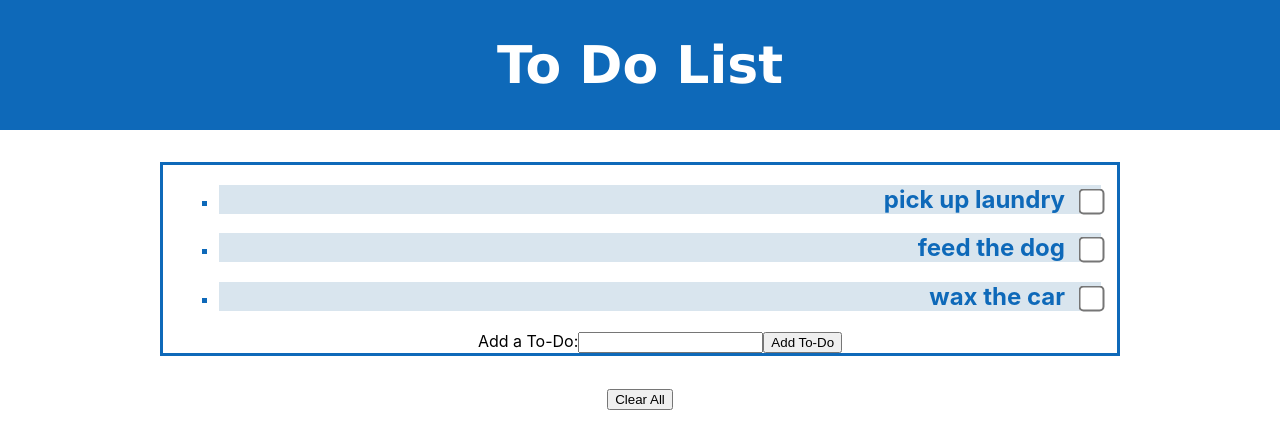
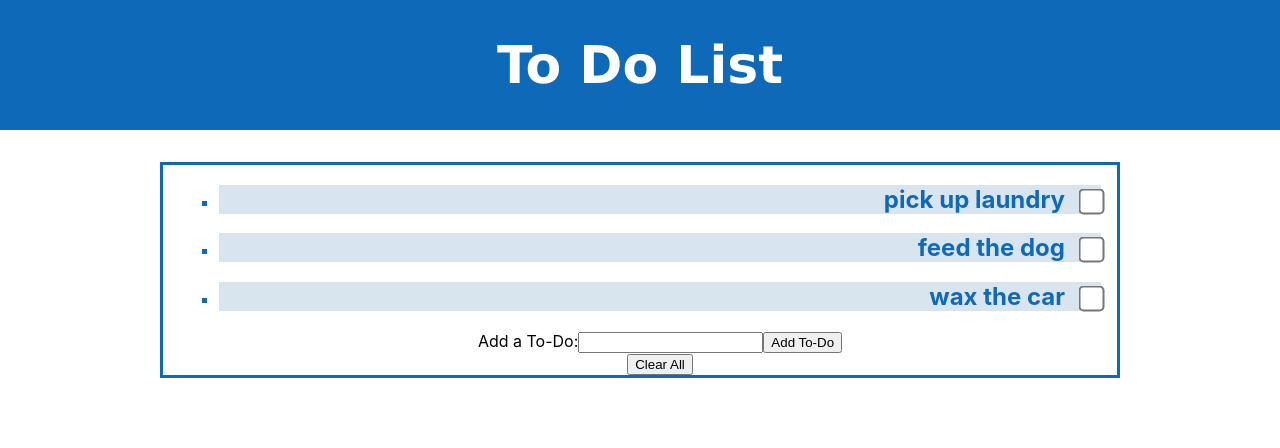
Before and after one commit to OwenPortfolio/tiny-react-apps, a React (Create React App) app: page / in a window 1280 px wide. Shown: the top 448 px of the page. Built offline with nearby package versions, Linux system fonts and the light colour scheme.

Commit message:
refactor delete all components

```diff
--- a/src/App.js
+++ b/src/App.js
@@ -2,32 +2,15 @@ import "./App.css";
 import List from "./components/List";
 import Header from "./components/Header";
 import { useState } from "react";
-import Button from "./components/Button";
 import AddItem from "./components/AddItem";
-import DeleteItems from "./components/DeleteItems";
 
 function App() {
   const [state] = useState([0]);
 
-  function completeItem(index) {
-    let checkStatus = [state, 1];
-    if (checkStatus.includes(1)) {
-      document.getElementById(index).remove();
-    }
-  }
-
-  function completeAll() {
-    let items = document.getElementsByClassName("ListItem");
-    while (items.length > 0) {
-      items[0].parentNode.removeChild(items[0]);
-    }
-  }
-
   return (
     <div className="App">
-      <Header />
-      <List state={state} completeItem={completeItem} AddItem={AddItem} />
-      <Button completeAll={completeAll} />
+      <Header/>
+      <List state={state} AddItem={AddItem} />
     </div>
   );
 }
--- a/src/components/Button.jsx
+++ /dev/null
@@ -1,5 +0,0 @@
-const Button = (props) => {
-    return <button onClick = {() => props.completeAll()}>Clear All</button>
-}
-
-export default Button;
--- a/src/components/DeleteItems.jsx
+++ /dev/null
@@ -1,7 +0,0 @@
-import { useState } from "react"
-
-const DeleteItems =(setList) => {
-
-}
-
-export default DeleteItems
--- a/src/components/Header.jsx
+++ b/src/components/Header.jsx
@@ -1,4 +1,5 @@
 const Header = () => {
+    console.log('render')
     return <header className="App-header">
         <title>To Do List</title>
         <h1>To Do List</h1>
--- a/src/components/List.jsx
+++ b/src/components/List.jsx
@@ -5,13 +5,24 @@ const toDos = [
 ]
 
 const List = (props) => {
+
     const[list, setList] = useState(toDos)
+
+    function deleteItems(id) {
+        const updatedList = list.filter((item) => item !== list[id]);
+        setList(updatedList);
+    }
+
+    function deleteAll() {
+        setList([]);
+    }
 
     return (<ul className="List">
         {list.map((item, index) =>{
-            return (<li id={index} className = "ListItem" key ={item}><h2>{item}<input onClick = {() => props.completeItem(index)} className = "Checkbox" type="checkbox"></input></h2></li>)
+            return (<li id={index} className = "ListItem" key ={item}><h2>{item}<input onClick = {() => deleteItems(index)} className = "Checkbox" type="checkbox"></input></h2></li>)
         })}
         {props.AddItem(setList)}
+        <button onClick = {deleteAll}>Clear All</button>
     </ul>)
 }
 
```
